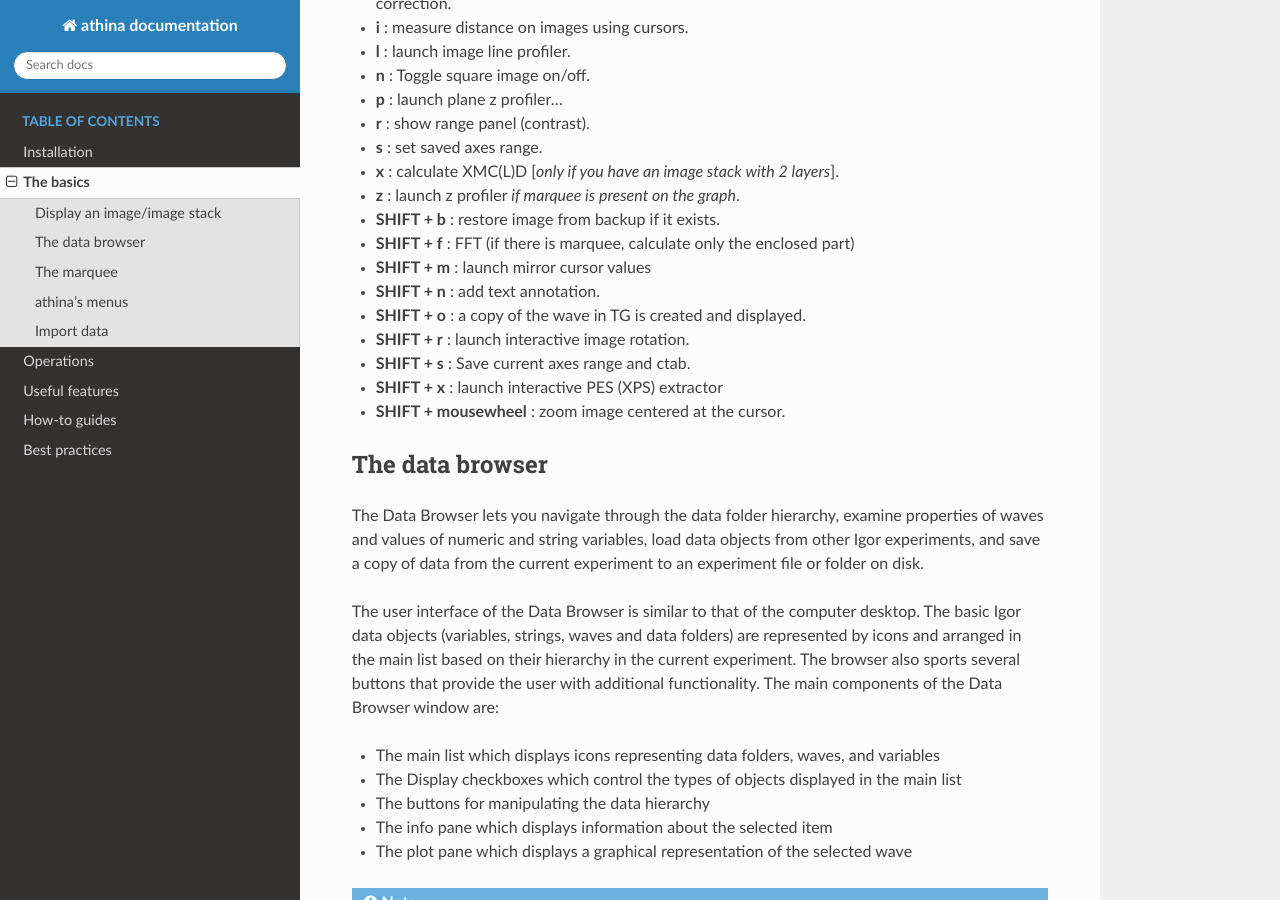
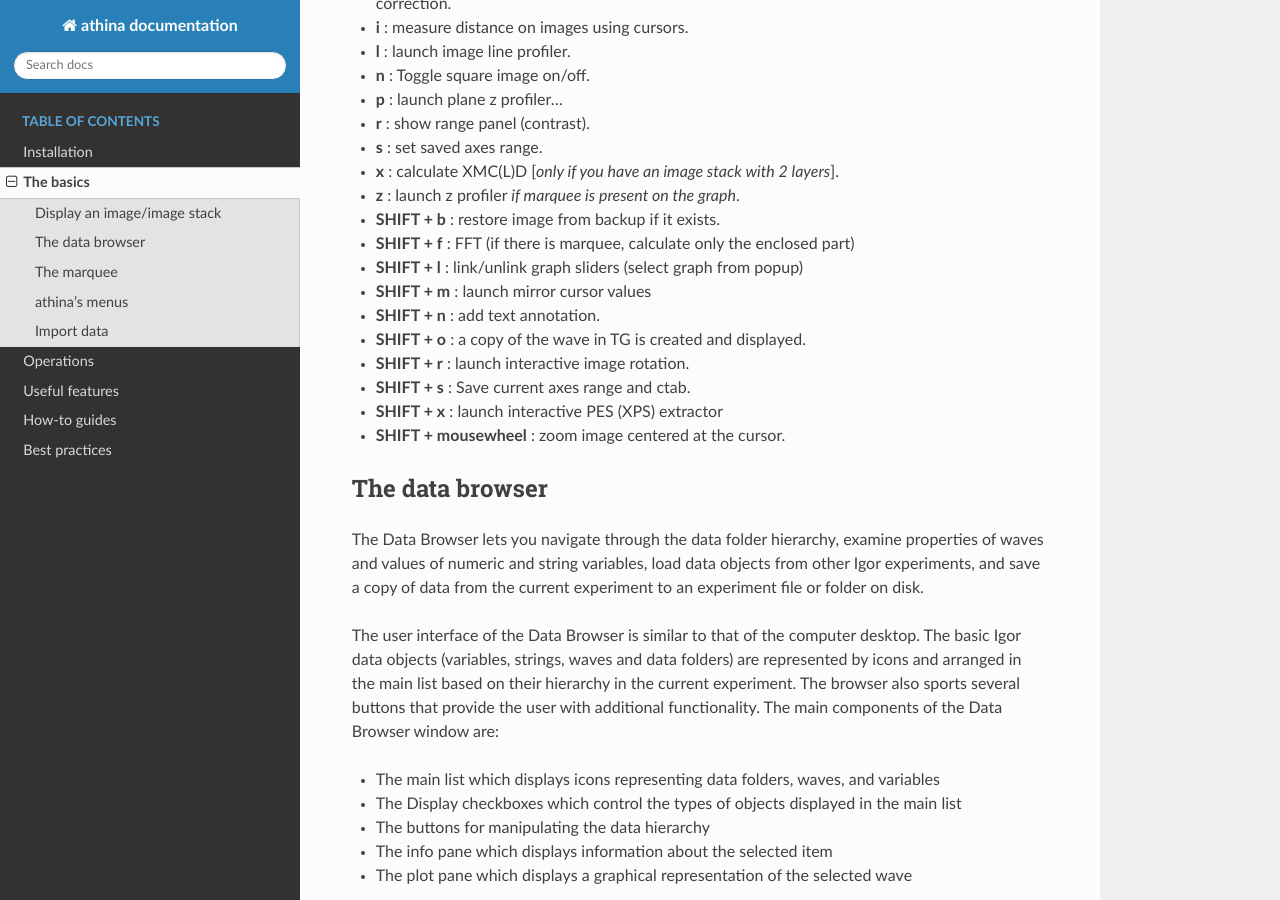
Before and after one commit to evangelosgolias/athina, a Sphinx documentation site: the page built from doc/source/files/thebasics.md, in a window 1280 px wide and 900 px high, scrolled down 817 px. Built offline with Sphinx 7.4.7 and the Read the Docs theme 3.1.0, drawn with Linux system fonts in a browser that asks for light colours.

```diff
--- a/doc/source/files/thebasics.md
+++ b/doc/source/files/thebasics.md
@@ -31,6 +31,7 @@
 - **z** : launch z profiler *if marquee is present on the graph*.
 - **SHIFT + b** : restore image from backup if it exists.
 - **SHIFT + f** : FFT (if there is marquee, calculate only the enclosed part)
+- **SHIFT + l** : link/unlink graph sliders (select graph from popup)
 - **SHIFT + m** : launch mirror cursor values
 - **SHIFT + n** : add text annotation.
 - **SHIFT + o** : a copy of the wave in TG is created and displayed.
```
Also changed, not shown: 3 other files.
